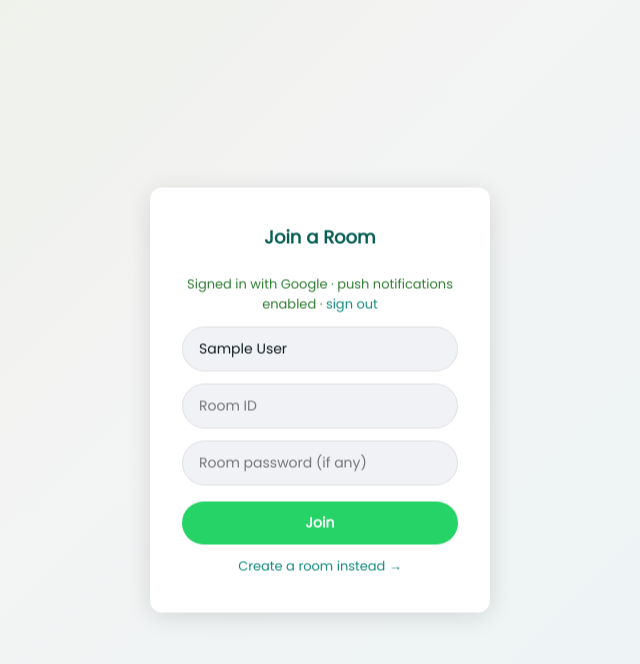
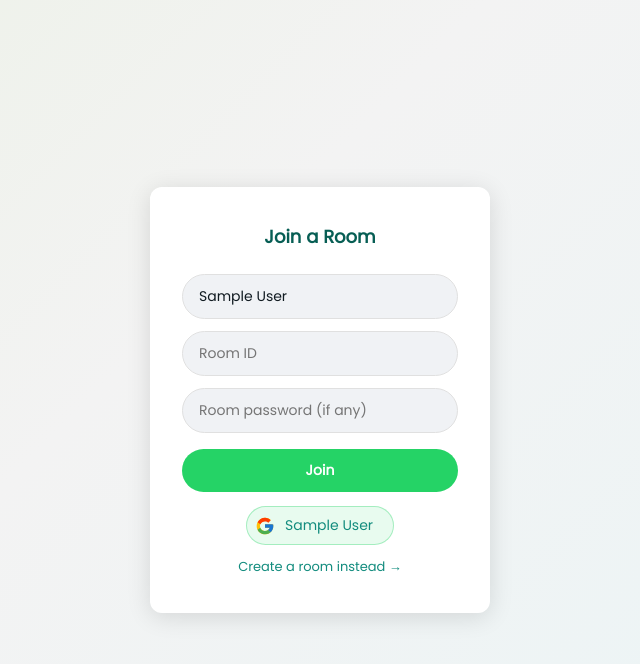
Before and after one commit to JohnPaul2011/Private.Chat-website, a Flask app: page /join in a window 1280 px wide. Shown: the top 664 px of the page, without its empty margins (320-960 px from the left). Run offline with Flask 3, Linux system fonts and the light colour scheme; the visitor is signed in with stand-in values (Sample User, id 1).

Commit message:
Add Google sign-in pill button (navbar + join/create)
- New shared _google_pill.html partial: signed-out shows 'Sign in with Google',
  signed-in shows a green pill with display name, links to /account
- Navbar: pill sits top-right, same row as title, next to theme toggle
- Join/create pages: pill placed below the form
- Matches multi-state Google branding (light/dark/signed-in), adapts with theme toggle
- Removed old plain-text sign-in link from join.html/create.html

```diff
--- a/static/style.css
+++ b/static/style.css
@@ -157,6 +157,70 @@ a:hover { text-decoration: underline; }
 [data-theme="light"] .icon-sun  { display: none; }
 :root:not([data-theme="dark"]) .icon-sun { display: none; } /* fallback if attr missing */
 
+/* Title bar action group (theme toggle + google pill sit together) */
+.title-actions {
+  display: flex;
+  align-items: center;
+  gap: 10px;
+}
+
+/* ── Google sign-in pill ───────────────────────────────── */
+.google-pill {
+  display: inline-flex;
+  align-items: center;
+  gap: 10px;
+  padding: 8px 20px 8px 8px;
+  border-radius: 50px;
+  border: 1px solid var(--nav-border);
+  background: var(--form-bg);
+  color: var(--wa-text);
+  font-family: var(--font-main);
+  font-size: 14px;
+  font-weight: 500;
+  text-decoration: none !important;
+  cursor: pointer;
+  transition: background .15s, border-color .15s, box-shadow .15s;
+  white-space: nowrap;
+}
+.google-pill:hover {
+  background: var(--nav-hover-bg);
+  box-shadow: 0 1px 3px rgba(0,0,0,.12);
+}
+.google-pill svg { width: 20px; height: 20px; flex-shrink: 0; }
+
+/* dark theme: pill flips to a filled dark pill, like the reference */
+[data-theme="dark"] .google-pill {
+  background: #131314;
+  border-color: #131314;
+  color: #e3e3e3;
+}
+[data-theme="dark"] .google-pill:hover { background: #1b1b1c; }
+
+/* compact variant for the navbar (icon still visible, tighter padding) */
+.google-pill--nav {
+  padding: 6px 16px 6px 6px;
+  font-size: 13px;
+}
+
+/* signed-in state pill (shows account instead of sign-in) */
+.google-pill--signed-in {
+  background: rgba(37,211,102,0.10);
+  border-color: rgba(37,211,102,0.35);
+  color: var(--wa-green-dark);
+}
+[data-theme="dark"] .google-pill--signed-in {
+  background: rgba(37,211,102,0.12);
+  border-color: rgba(37,211,102,0.4);
+  color: var(--wa-green);
+}
+.google-pill--signed-in:hover { background: rgba(37,211,102,0.18); }
+
+.google-pill-block {
+  display: flex;
+  justify-content: center;
+  margin: 14px 0 4px;
+}
+
 /* ── Navigation ────────────────────────────────────────── */
 ul {
   list-style: none;
--- /dev/null
+++ b/templates/_google_pill.html
@@ -0,0 +1,23 @@
+{# Usage: {% include "_google_pill.html" %}
+   Optional context var: pill_class (extra classes, e.g. "google-pill--nav") #}
+{% if google_signed_in %}
+<a href="/account" class="google-pill google-pill--signed-in {{ pill_class or '' }}">
+  <svg viewBox="0 0 48 48" xmlns="http://www.w3.org/2000/svg">
+    <path fill="#FFC107" d="M43.6 20.5H42V20H24v8h11.3C33.9 32.6 29.4 36 24 36c-6.6 0-12-5.4-12-12s5.4-12 12-12c3.1 0 5.9 1.2 8 3.1l5.7-5.7C34.5 6.1 29.5 4 24 4 12.9 4 4 12.9 4 24s8.9 20 20 20 20-8.9 20-20c0-1.3-.1-2.7-.4-3.5z"/>
+    <path fill="#FF3D00" d="M6.3 14.7l6.6 4.8C14.5 15.9 18.9 13 24 13c3.1 0 5.9 1.2 8 3.1l5.7-5.7C34.5 6.1 29.5 4 24 4c-7.7 0-14.4 4.3-17.7 10.7z"/>
+    <path fill="#4CAF50" d="M24 44c5.3 0 10.1-2 13.7-5.4l-6.3-5.3C29.4 35 26.8 36 24 36c-5.3 0-9.8-3.4-11.4-8.1l-6.5 5C9.5 39.6 16.2 44 24 44z"/>
+    <path fill="#1976D2" d="M43.6 20.5H42V20H24v8h11.3c-.8 2.3-2.3 4.2-4.2 5.6l6.3 5.3C40.9 36.2 44 30.6 44 24c0-1.3-.1-2.7-.4-3.5z"/>
+  </svg>
+  <span>{{ username if username and username != "Guest" else "My Account" }}</span>
+</a>
+{% else %}
+<a href="/auth/google/login" class="google-pill {{ pill_class or '' }}">
+  <svg viewBox="0 0 48 48" xmlns="http://www.w3.org/2000/svg">
+    <path fill="#FFC107" d="M43.6 20.5H42V20H24v8h11.3C33.9 32.6 29.4 36 24 36c-6.6 0-12-5.4-12-12s5.4-12 12-12c3.1 0 5.9 1.2 8 3.1l5.7-5.7C34.5 6.1 29.5 4 24 4 12.9 4 4 12.9 4 24s8.9 20 20 20 20-8.9 20-20c0-1.3-.1-2.7-.4-3.5z"/>
+    <path fill="#FF3D00" d="M6.3 14.7l6.6 4.8C14.5 15.9 18.9 13 24 13c3.1 0 5.9 1.2 8 3.1l5.7-5.7C34.5 6.1 29.5 4 24 4c-7.7 0-14.4 4.3-17.7 10.7z"/>
+    <path fill="#4CAF50" d="M24 44c5.3 0 10.1-2 13.7-5.4l-6.3-5.3C29.4 35 26.8 36 24 36c-5.3 0-9.8-3.4-11.4-8.1l-6.5 5C9.5 39.6 16.2 44 24 44z"/>
+    <path fill="#1976D2" d="M43.6 20.5H42V20H24v8h11.3c-.8 2.3-2.3 4.2-4.2 5.6l6.3 5.3C40.9 36.2 44 30.6 44 24c0-1.3-.1-2.7-.4-3.5z"/>
+  </svg>
+  <span>Sign in with Google</span>
+</a>
+{% endif %}
--- a/templates/index.html
+++ b/templates/index.html
@@ -53,6 +53,7 @@
       <h1>Private.chat</h1>
       <h3>Hello, {{ username }}</h3>
     </div>
+    <div class="title-actions">
       <button class="theme-toggle" onclick="toggleTheme()" title="Toggle theme">
         <!-- Moon icon (shown in light mode) -->
         <span class="icon-moon">
@@ -72,6 +73,9 @@
         </span>
         <span class="toggle-label">Theme</span>
       </button>
+      {% set pill_class = "google-pill--nav" %}
+      {% include "_google_pill.html" %}
+    </div>
   </div>
 
   <ul>
--- a/templates/join.html
+++ b/templates/join.html
@@ -28,17 +28,6 @@
   <div class="container">
     <h2>Join a Room</h2>
 
-    {% if not google_signed_in %}
-    <p style="text-align:center;font-size:13px;margin-bottom:12px;">
-      <a href="/auth/google/login">Sign in with Google</a> to get push notifications (optional)
-    </p>
-    {% else %}
-    <p style="text-align:center;font-size:13px;margin-bottom:12px;color:#2e7d32;">
-      Signed in with Google · push notifications enabled ·
-      <a href="/auth/google/logout">sign out</a>
-    </p>
-    {% endif %}
-
     <form method="POST" id="joinForm">
       <input type="hidden" name="csrf_token" value="{{ csrf_token() }}">
       <input name="name" placeholder="Username" value="{{ username }}" required autocomplete="off">
@@ -47,6 +36,11 @@
       <input type="hidden" name="password" id="pwHash">
       <button type="submit">Join</button>
     </form>
+
+    <div class="google-pill-block">
+      {% include "_google_pill.html" %}
+    </div>
+
     <p><a href="/create">Create a room instead →</a></p>
   </div>
 
```
Also changed, not shown: templates/create.html (+5 -11 lines). Lines whose indentation alone changed are shown as unchanged.
